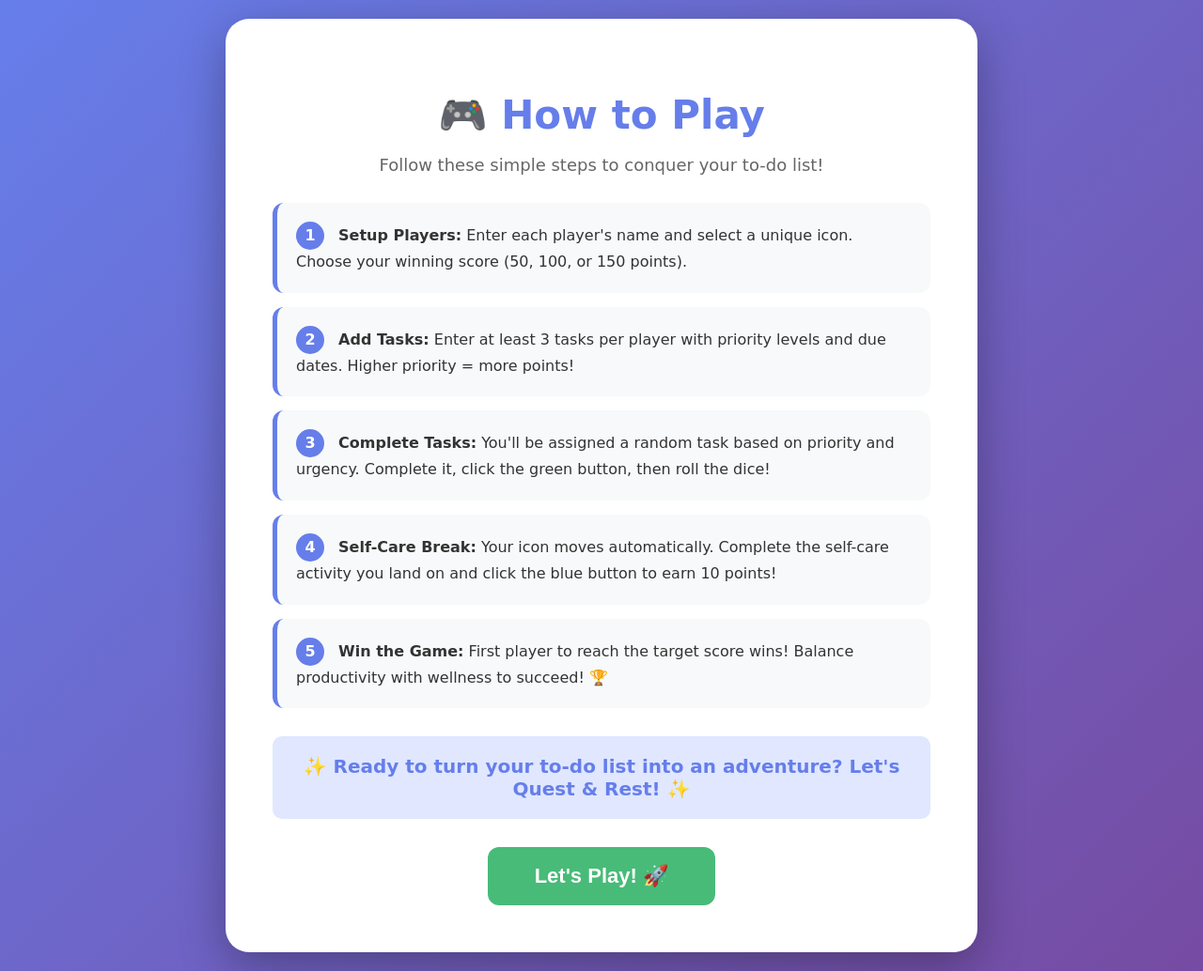
After one commit to nikhitakiyer/Innovateher-Quest-and-Rest, a Flask app: page /rules in a window 1280 px wide. The commit adds this page. Shown: the whole page at 94% size. Run offline with Flask 3, Linux system fonts and the light colour scheme.

Commit message:
added rules page

```diff
--- a/main.py
+++ b/main.py
@@ -61,6 +61,11 @@ def api_update_points():
 def winner():
     return render_template('winner.html')
 
+# Rules page
+@app.route('/rules')
+def rules():
+    return render_template('rules.html')
+
 if __name__ == '__main__':
     print("Quest & Rest Game Starting...")
     app.run(host='0.0.0.0', port=8080, debug=True)
--- a/templates/index.html
+++ b/templates/index.html
@@ -53,7 +53,7 @@
     <div class="intro-container">
         <h1> Quest & Rest</h1>
         <h2>Beat procrastination while practicing self-care!</h2>
-        <button onclick="window.location.href='/setup'">Start Game</button>
+        <button onclick="window.location.href='/rules'">Start Game</button>
     </div>
 </body>
 </html>
--- /dev/null
+++ b/templates/rules.html
@@ -0,0 +1,164 @@
+<!DOCTYPE html>
+<html>
+<head>
+    <title>How to Play - Quest & Rest</title>
+    <style>
+        body {
+            margin: 0;
+            padding: 0;
+            background: linear-gradient(135deg, #667eea 0%, #764ba2 100%);
+            font-family: 'Comic Sans MS', cursive, sans-serif;
+            display: flex;
+            justify-content: center;
+            align-items: center;
+            min-height: 100vh;
+            padding: 20px;
+        }
+
+        .rules-container {
+            background: white;
+            padding: 50px;
+            border-radius: 25px;
+            box-shadow: 0 15px 50px rgba(0,0,0,0.3);
+            max-width: 700px;
+            animation: fadeIn 0.5s ease-out;
+        }
+
+        @keyframes fadeIn {
+            from { opacity: 0; transform: translateY(-20px); }
+            to { opacity: 1; transform: translateY(0); }
+        }
+
+        h1 {
+            color: #667eea;
+            text-align: center;
+            font-size: 42px;
+            margin-bottom: 10px;
+        }
+
+        .subtitle {
+            text-align: center;
+            color: #666;
+            font-size: 18px;
+            margin-bottom: 30px;
+        }
+
+        .rule {
+            background: #f8f9fa;
+            padding: 20px;
+            margin-bottom: 15px;
+            border-radius: 12px;
+            border-left: 5px solid #667eea;
+        }
+
+        .rule-number {
+            display: inline-block;
+            background: #667eea;
+            color: white;
+            width: 30px;
+            height: 30px;
+            border-radius: 50%;
+            text-align: center;
+            line-height: 30px;
+            font-weight: bold;
+            margin-right: 10px;
+        }
+
+        .rule-text {
+            display: inline;
+            color: #333;
+            font-size: 16px;
+            line-height: 1.6;
+        }
+
+        .motivation {
+            text-align: center;
+            font-size: 20px;
+            color: #667eea;
+            font-weight: bold;
+            margin: 30px 0 20px 0;
+            padding: 20px;
+            background: #e0e7ff;
+            border-radius: 10px;
+        }
+
+        .button-container {
+            text-align: center;
+            margin-top: 30px;
+        }
+
+        .start-btn {
+            background: #48bb78;
+            color: white;
+            border: none;
+            padding: 18px 50px;
+            font-size: 22px;
+            font-weight: bold;
+            border-radius: 12px;
+            cursor: pointer;
+            transition: all 0.3s;
+        }
+
+        .start-btn:hover {
+            background: #38a169;
+            transform: translateY(-3px);
+            box-shadow: 0 5px 15px rgba(72, 187, 120, 0.4);
+        }
+    </style>
+</head>
+<body>
+    <div class="rules-container">
+        <h1>🎮 How to Play</h1>
+        <p class="subtitle">Follow these simple steps to conquer your to-do list!</p>
+
+        <div class="rule">
+            <span class="rule-number">1</span>
+            <span class="rule-text">
+                <strong>Setup Players:</strong> Enter each player's name and select a unique icon. Choose your winning score (50, 100, or 150 points).
+            </span>
+        </div>
+
+        <div class="rule">
+            <span class="rule-number">2</span>
+            <span class="rule-text">
+                <strong>Add Tasks:</strong> Enter at least 3 tasks per player with priority levels and due dates. Higher priority = more points!
+            </span>
+        </div>
+
+        <div class="rule">
+            <span class="rule-number">3</span>
+            <span class="rule-text">
+                <strong>Complete Tasks:</strong> You'll be assigned a random task based on priority and urgency. Complete it, click the green button, then roll the dice!
+            </span>
+        </div>
+
+        <div class="rule">
+            <span class="rule-number">4</span>
+            <span class="rule-text">
+                <strong>Self-Care Break:</strong> Your icon moves automatically. Complete the self-care activity you land on and click the blue button to earn 10 points!
+            </span>
+        </div>
+
+        <div class="rule">
+            <span class="rule-number">5</span>
+            <span class="rule-text">
+                <strong>Win the Game:</strong> First player to reach the target score wins! Balance productivity with wellness to succeed! 🏆
+            </span>
+        </div>
+
+        <div class="motivation">
+            ✨ Ready to turn your to-do list into an adventure? Let's Quest & Rest! ✨
+        </div>
+
+        <div class="button-container">
+            <button class="start-btn" onclick="startGame()">Let's Play! 🚀</button>
+        </div>
+    </div>
+
+    <script>
+        function startGame() {
+            window.location.href = '/setup';
+        }
+    </script>
+</body>
+</html>
```
